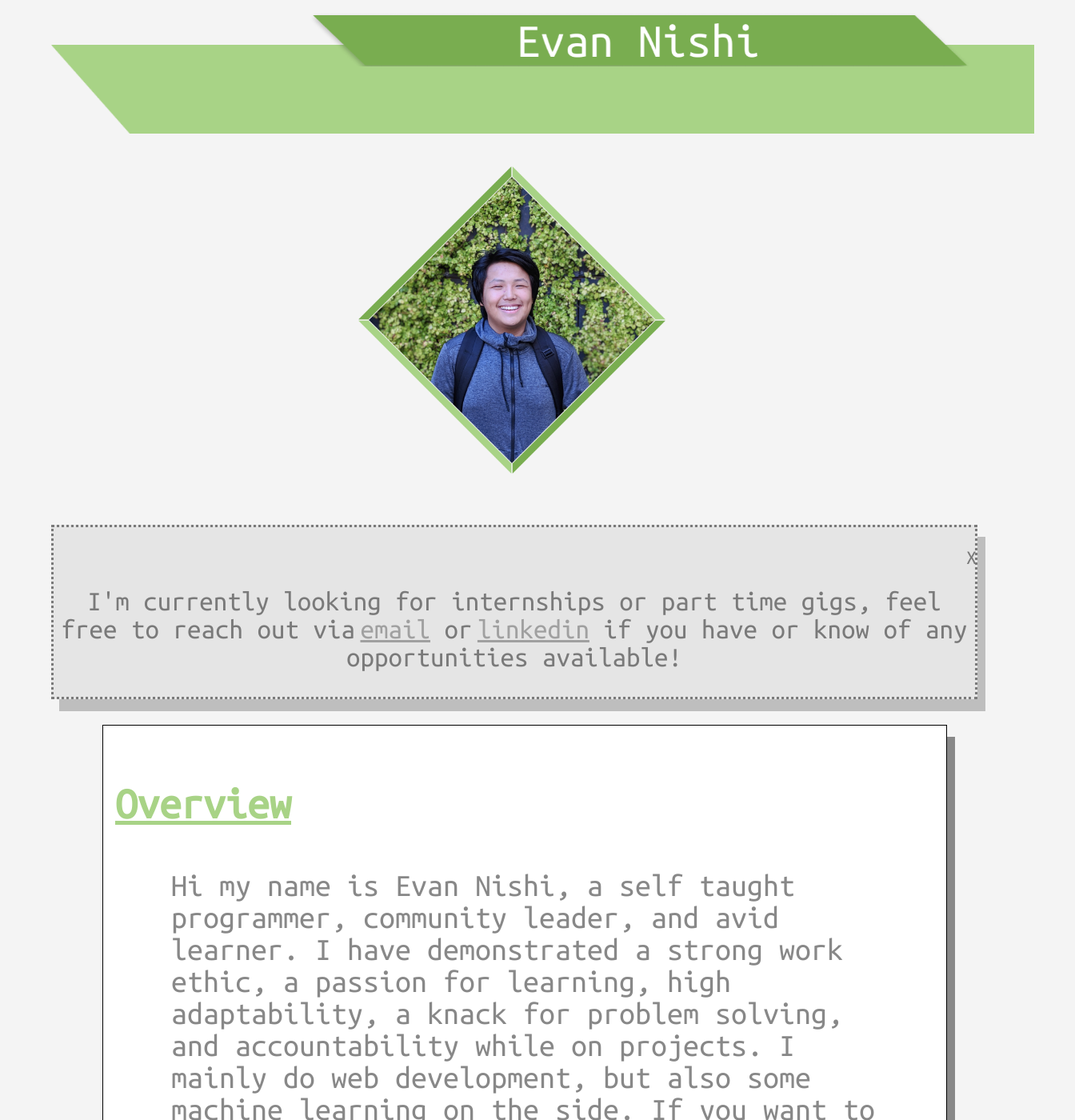
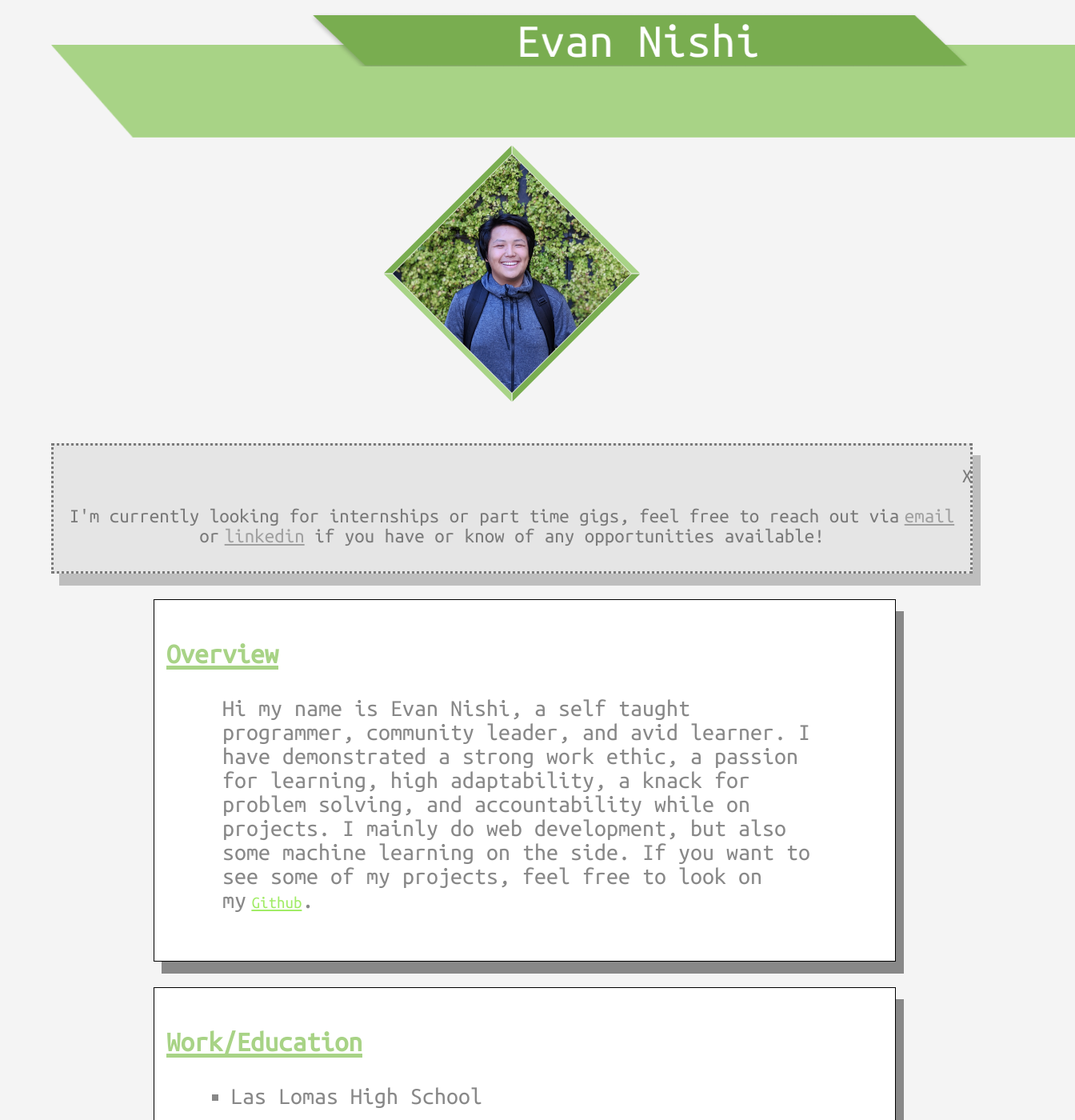
Before and after one commit to Evan-Nishi/personal-site-v2, a Next.js app: page / in a window 1280 px wide. Shown: the top 1400 px of the page at 80% size, 1344 px wide, since content can reach past the window. Built offline with nearby package versions, Linux system fonts and the light colour scheme.

Commit message:
card propotions changed

```diff
--- a/src/components/ClearCard.tsx
+++ b/src/components/ClearCard.tsx
@@ -5,7 +5,6 @@ export default class ClearCard extends React.Component{
         return(
             <div className="clearcard">
                 {this.props.children}
-                <br/>
             </div>
         )
     }
--- a/src/components/Header.tsx
+++ b/src/components/Header.tsx
@@ -1,5 +1,4 @@
 import React from 'react'
-import Button from '../components/Button'
 
 export default class Header extends React.Component{
     render(){
--- a/src/pages/index.tsx
+++ b/src/pages/index.tsx
@@ -18,14 +18,15 @@ export default class Index extends React.Component {
         return(
             <Layout Title="Evan Nishi">
                 <div>
+                    <Header>
+                        <Button href="/Evan-Nishi-Resume.pdf">Resume</Button>
+                        <Button href="/contact">Contact</Button>
+                        <Button href="/about">About</Button>
+                    </Header>
                     <img src="/barseg1.png" id="TopBar" className="animated slideInRight delay-1s"/>
                     <img src="/topbar2.png" id="SmolBar" className="animated slideInRight"/>
                 </div>
-                <Header>
-                    <Button href="/Evan-Nishi-Resume.pdf">Resume</Button>
-                    <Button href="/contact">Contact</Button>
-                    <Button href="/about">About</Button>
-                </Header>
+
                 <div>
                     <img src="/pfp3.png" id="pfp" className="animated fadeInDown delay-1s"/>
                 </div>
--- a/src/styles.css
+++ b/src/styles.css
@@ -26,14 +26,14 @@ h2{
     padding-left: 0;
     text-align: left;
     color: #4D4D4D;
-    font-size: 40px;
+    font-size: 25px;
 }
 
 h3{
     text-decoration: underline 5px;
     padding-left: 0;
     color: #A8D386;
-    font-size: 55px;
+    font-size: 35px;
     text-align: left;
 }
 
@@ -46,7 +46,7 @@ li{
     padding: 0px;
     margin: 0px;
     text-align: left;
-    font-size: 40px;
+    font-size: 30px;
     color: #888888;
 }
 
@@ -54,7 +54,7 @@ h5{
     color: #888888;
     font-size: 25px;
     text-align: left;
-    padding-bottom: 10px;
+    padding-bottom: 8px;
     margin: 0;
 }
 
@@ -63,7 +63,7 @@ p{
     padding-left: 70px;
     padding-right: 70px;
     text-align: left;
-    font-size: 40px;
+    font-size: 30px;
     color: #888888;
 }
 
@@ -113,8 +113,8 @@ a{
     cursor: pointer;
     background-color: white;
     z-index: -2;
-    font-size: 2.5vw;
-    padding: .5vw;
+    font-size: 2.2vw;
+    padding: .3vw;
     height: 3vh;
     width: 5vw;
     border: 1px solid;
@@ -148,7 +148,7 @@ a{
 
 .navcont{
     user-select: none;
-    font-size: 50px;
+    font-size: 40px;
     color: #A8D386;
     background: white;
     text-decoration: none;
@@ -164,9 +164,9 @@ a{
 
 .card{
     background-color: white;
-    margin-left: 10%;
-    margin-right: 10%;
-    width: 80%;
+    margin-left: 15%;
+    margin-right: 15%;
+    width: 70%;
     height: 100%;
     border: 1px solid;
     padding: 15px;
@@ -179,14 +179,12 @@ a{
 }
 
 .clearcard{
-    font-size: 35px;
+    font-size: 25px;
     background-color: #d6d6d6;
     margin-left: 5%;
     margin-right: 5%;
     opacity: 0.5;
-    width: 90%;
     padding-bottom: 2.5%;
-    height: 100%;
     border: 3px dotted;
     box-shadow: 10px 15px #888888;
     transition: all 0.5s ease-in-out;
@@ -231,6 +229,7 @@ a{
 }
 
 #header{
+
     height: 10%;
     flex-direction: row;
     position: absolute;
@@ -249,14 +248,14 @@ a{
 
 #title{
     text-align: center;
-    font-size: 75px;
+    font-size: 55px;
 }
 
 #TopBar{
     z-index: -2;
     margin-top: 5vh;
     margin-left: 5%;
-    width: 96%;
+    width: 100%;
     height: auto;
     position: absolute;
 }
@@ -272,10 +271,10 @@ a{
 #pfp{
     z-index: -3;
     user-select: none;
-    padding-top: 15%;
-    padding-bottom: 5%;
+    padding-top: 13%;
+    padding-bottom: 4%;
     position: relative;
-    width: 30vw;
+    width: 25vw;
     height: auto;
 }
 
@@ -286,10 +285,10 @@ a{
 
 #sc{
     text-align: center;
-    font-size: 90%;
+    font-size: 70%;
 }
 
-@media screen and (max-width: 850px){
+@media screen and (max-width: 950px){
     .inlinelink{
         font-size: 15px;
         padding: 0;
@@ -312,7 +311,7 @@ a{
 
     .icon{
         background-color: #f4f4f4;
-        width: 10vw;
+        width: 8vw;
         height: auto;
     }
 
```
